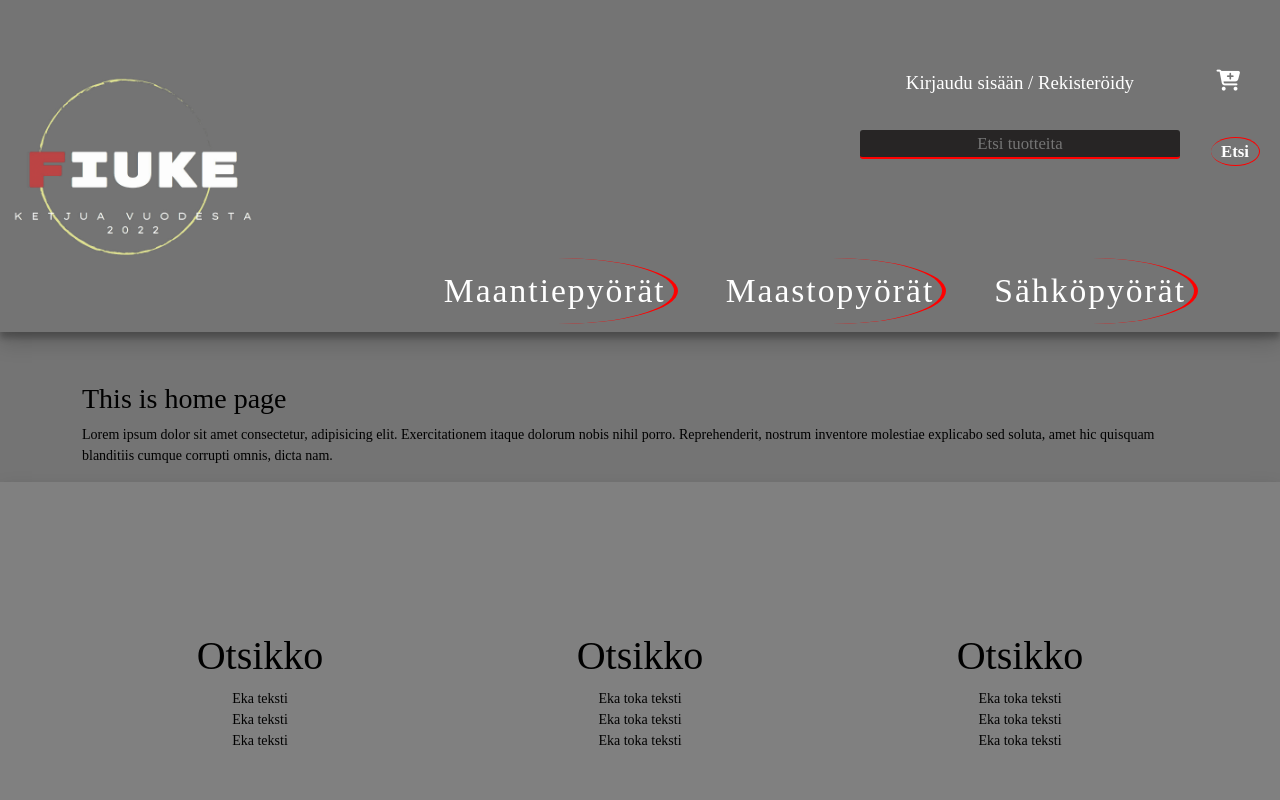
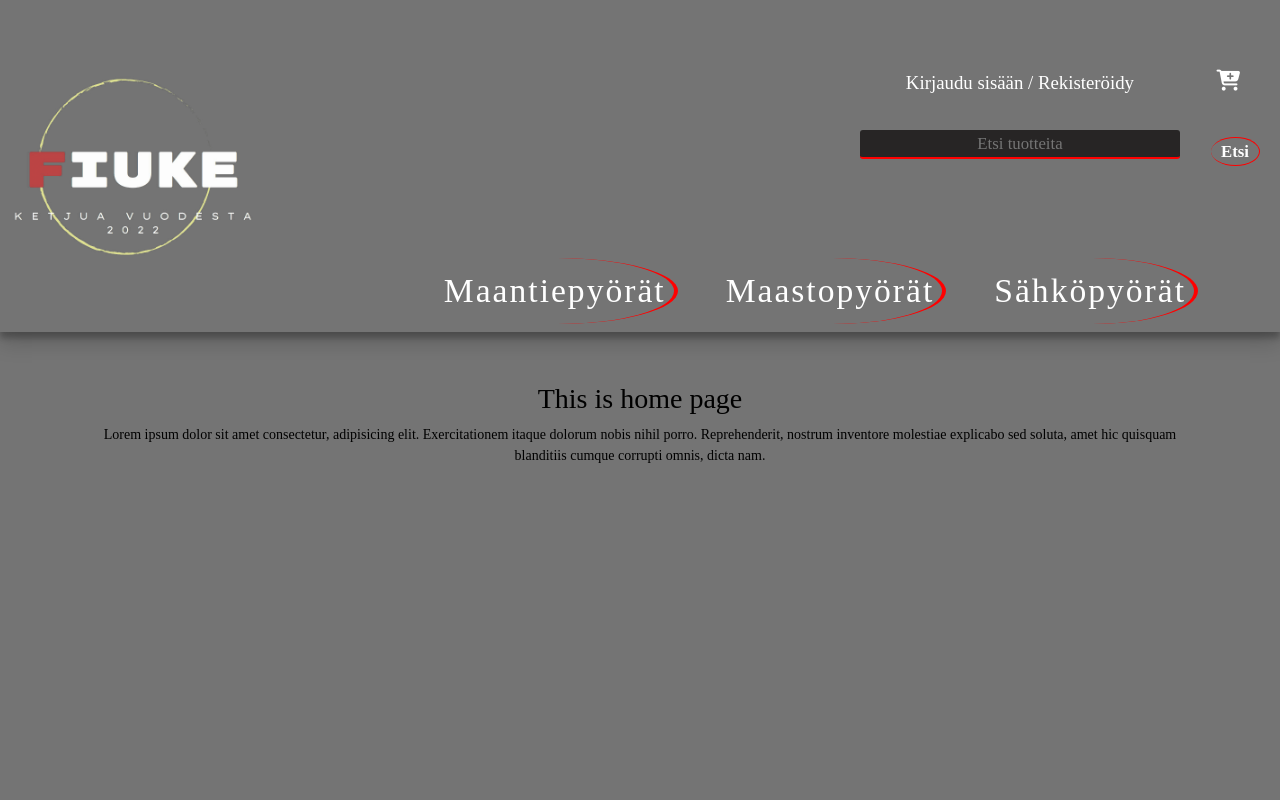
Before and after one commit to tuomsa/Verkkokauppa, a React (Create React App) app: page /components/pages/Home in a window 1280 px wide. Shown: the top 800 px of the page. Built offline with nearby package versions, Linux system fonts and the light colour scheme; a web font is replaced by a local one.

Commit message:
home.css pikaparannus

```diff
--- a/src/components/pages/Home.js
+++ b/src/components/pages/Home.js
@@ -1,6 +1,8 @@
+import '../styles/home.css'
+
 export default function Home() {
   return (
-    <div>
+    <div className='content'>
       <h3>This is home page</h3>
       <p>Lorem ipsum dolor sit amet consectetur, adipisicing elit. Exercitationem itaque dolorum nobis nihil porro. Reprehenderit, nostrum inventore molestiae explicabo sed soluta, amet hic quisquam blanditiis cumque corrupti omnis, dicta nam.</p>
     </div>
--- /dev/null
+++ b/src/components/styles/home.css
@@ -0,0 +1,4 @@
+.content {
+  height: 800px;
+  text-align: center;
+}
```
